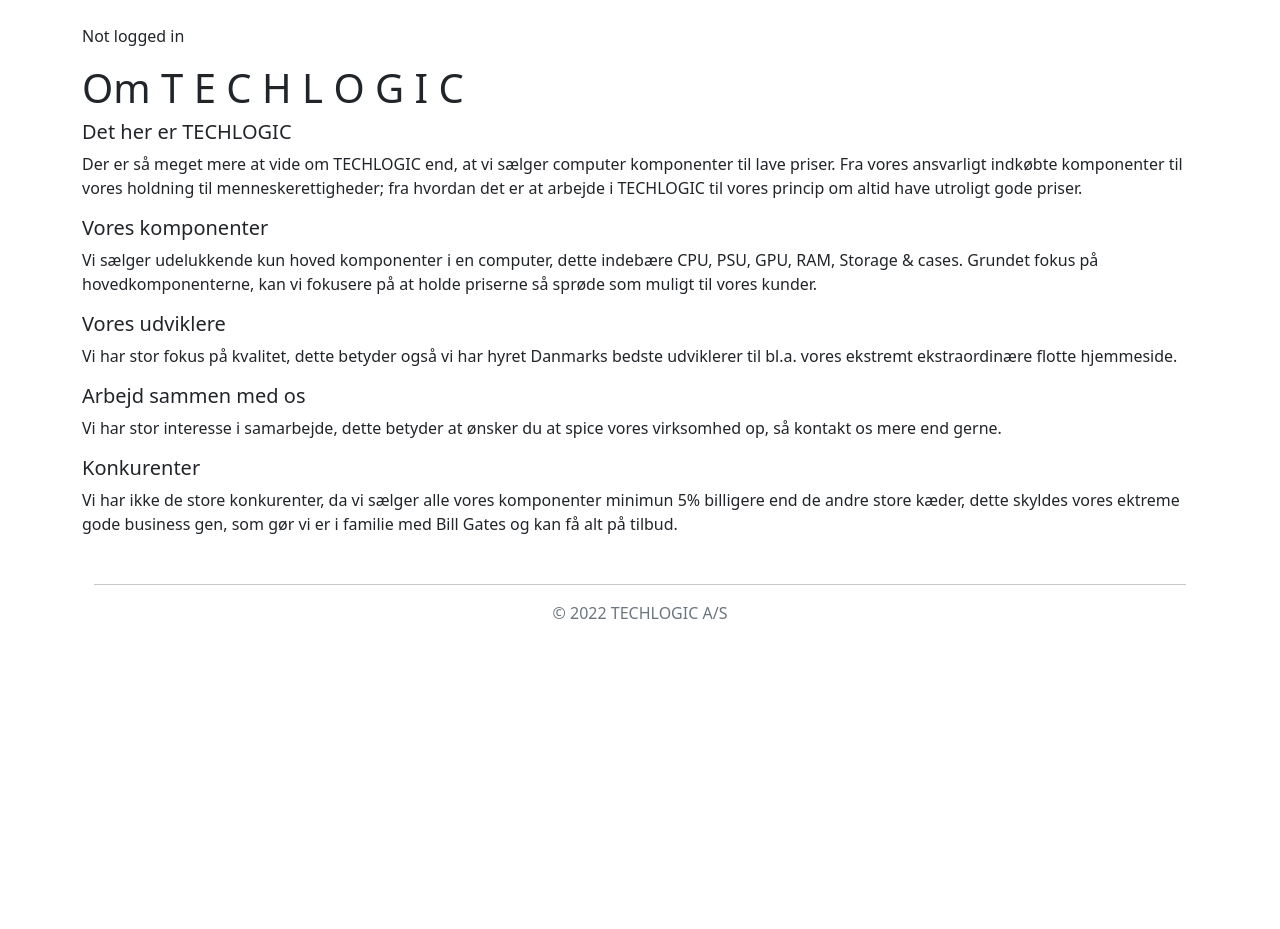
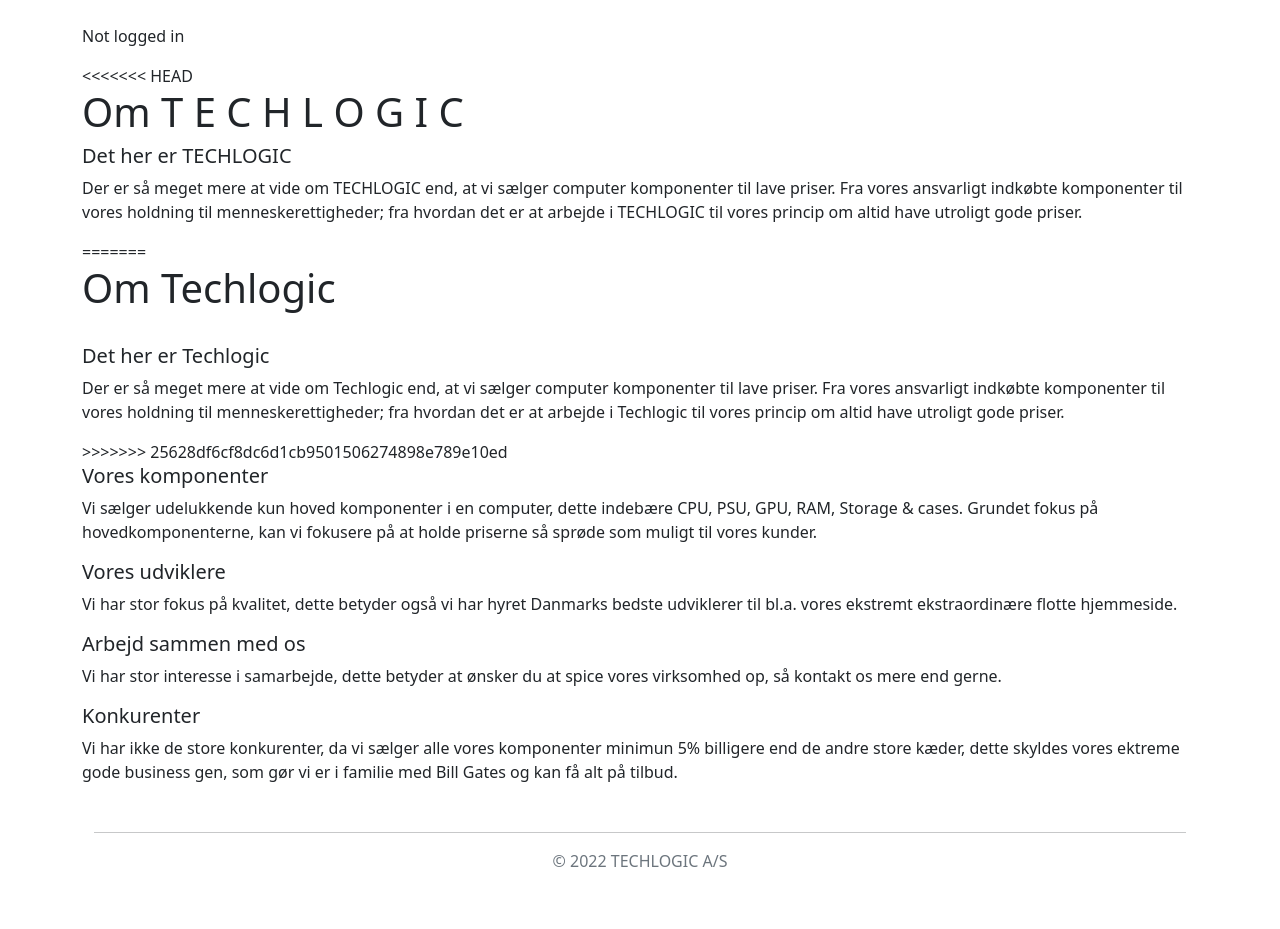
Before and after one commit to minilange/Informatik---projekt, a Flask app: page /about in a window 1280 px wide. Shown: the part 73-1002 px from the top of the page. Before the commit the page ends 692 px from the top, so only its background shows below. Run offline with Flask 2, Linux system fonts and the light colour scheme.

Commit message:
Merge of app and about page

```diff
--- a/app.py
+++ b/app.py
@@ -83,3 +83,5 @@
 # INSERT INTO products (name, price, description, category, image) VALUES ('Corsair 4000D AIRFLOW TG - Black', 749, 'Miditower, ATX, ingen strømforsyning, front 1 x USB 3.0, 1 x USB 3.1 Type C', 6, 'https://gyazo.com/ffa548f0bfa613e419155c567b8aef69');
 # INSERT INTO products (name, price, description, category, image) VALUES ('DUTZO C320 TG RGB - Black', 299, 'Miditower, ATX, ingen strømforsyning, front med RGB knap, 2 x USB 2.0, 1 x USB 3.0', 6, 'https://gyazo.com/4e4f90f9a09b1be3a9b77cfd4a2740a5');
 # INSERT INTO products (name, price, description, category, image) VALUES ('Cooler Master MasterBox Lite 5 ARGB - Black', 499, 'Miditower, ATX, ingen strømforsyning, front med RGB knap, 2 x USB 3.2 Gen 1 Type A', 6, 'https://gyazo.com/64f0c63ce2829e17d32c116c89afc842');
+# INSERT INTO products (name, price, description, category, image) VALUES ('Seagate BarraCuda 3.5" ST2000DM008', 402, 'Harddisk, 2 TB, intern, 3.5", SATA-600, 7200 rpm, buffer: 256 MB - ST2000DM008', 5, 'https://gyazo.com/09c4f81520f4f0bf4ca79f420e6184c1');
+# INSERT INTO products (name, price, description, category, image) VALUES ('Seagate BarraCuda 3.5" ST4000DM004', 667, 'Harddisk, 4 TB, intern, 3.5", SATA-600, 5400 rpm, buffer: 256 MB - ST4000DM004', 5, 'https://gyazo.com/2d81e2e4a815bdf18d118d9581a741f2');
--- a/templates/about.html
+++ b/templates/about.html
@@ -1,10 +1,17 @@
 {% extends "layout.html" %}
 
 {% block main %}
+<<<<<<< HEAD
 <h1>Om T E C H L O G I C</h1>
 
 <h5>Det her er TECHLOGIC</h5>
 <p>Der er så meget mere at vide om TECHLOGIC end, at vi sælger computer komponenter til lave priser. Fra vores ansvarligt indkøbte komponenter til vores holdning til menneskerettigheder; fra hvordan det er at arbejde i TECHLOGIC til vores princip om altid have utroligt gode priser.</p>
+=======
+<h1>Om Techlogic</h1>
+<br>
+<h5>Det her er Techlogic</h5>
+<p>Der er så meget mere at vide om Techlogic end, at vi sælger computer komponenter til lave priser. Fra vores ansvarligt indkøbte komponenter til vores holdning til menneskerettigheder; fra hvordan det er at arbejde i Techlogic til vores princip om altid have utroligt gode priser.</p>
+>>>>>>> 25628df6cf8dc6d1cb9501506274898e789e10ed
 
 <h5>Vores komponenter</h5>
 <p>Vi sælger udelukkende kun hoved komponenter i en computer, dette indebære CPU, PSU, GPU, RAM, Storage & cases. Grundet fokus på hovedkomponenterne, kan vi fokusere på at holde priserne så sprøde som muligt til vores kunder.</p>
```
